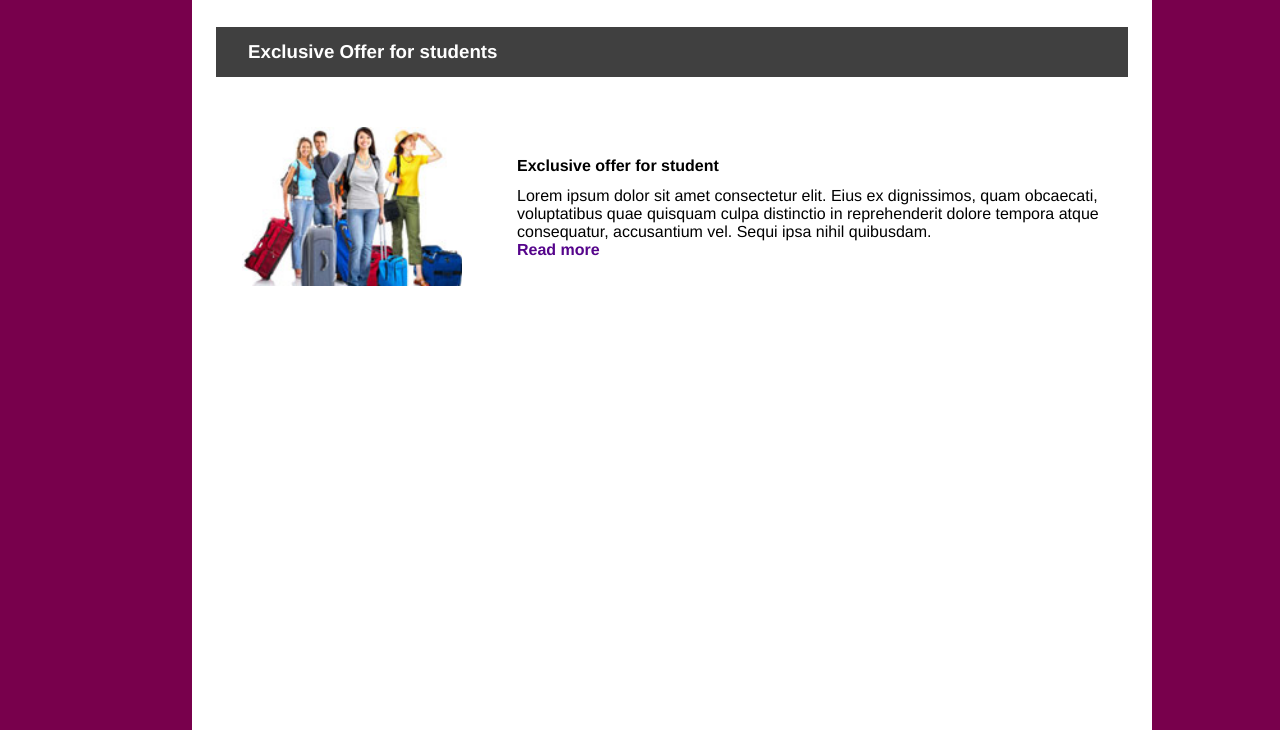
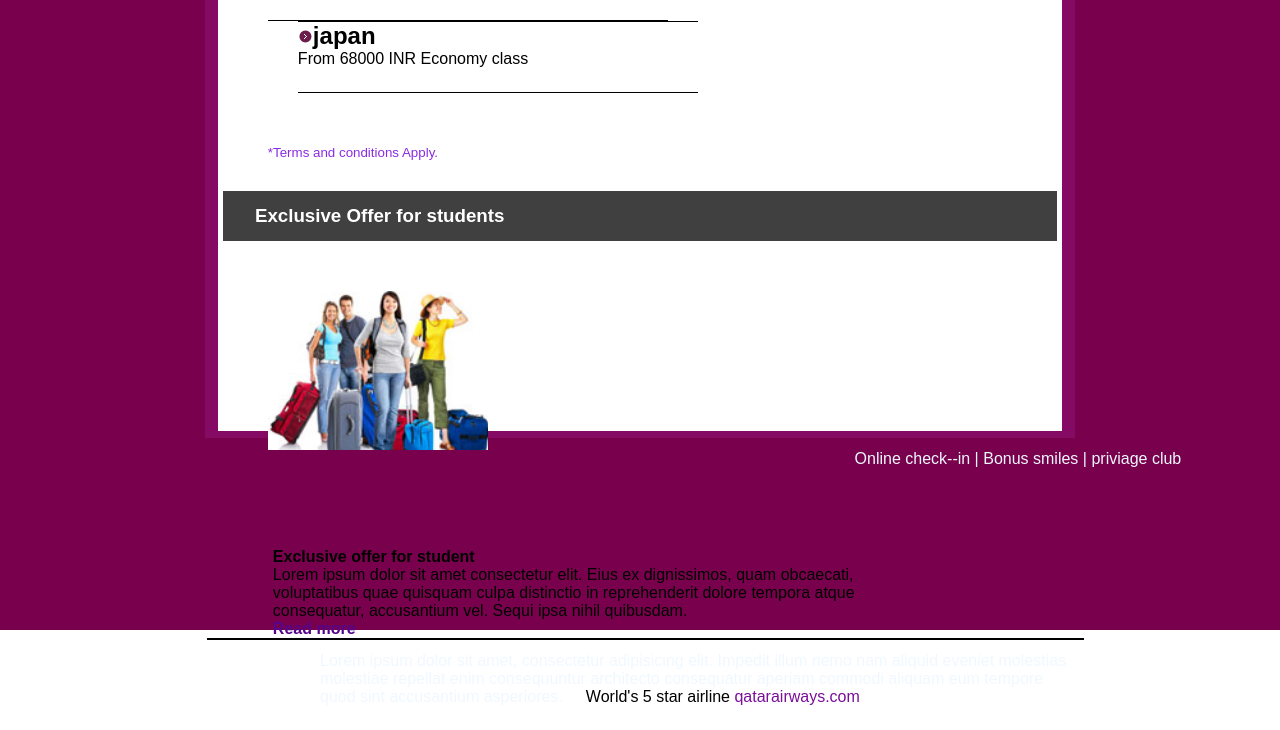
Before and after one commit to mathewskuruvila/learn---qatar-web, a plain HTML site: page index.html in a window 1280 px wide. Shown: the part 1290-2020 px from the top of the page. After the commit the page ends 1996 px from the top, so only its background shows below. Drawn offline with Linux system fonts and the light colour scheme.

Commit message:
heelllss

```diff
--- a/index.html
+++ b/index.html
@@ -101,12 +101,29 @@
               <img class="img-stu" src="/images/img1.jpg" alt="" />
             </div>
             <div class="student-i">
-                <h4>Exclusive offer for student</h4></div>
-                <p class="student">Lorem ipsum dolor sit amet consectetur  elit. Eius ex dignissimos, quam obcaecati,<br> voluptatibus quae quisquam culpa distinctio in reprehenderit dolore tempora atque <br> consequatur, accusantium vel. Sequi ipsa nihil quibusdam.
-                <br><span id="span1">Read more</span></p>
+              <h4>Exclusive offer for student</h4>
+              <p class="student">
+                Lorem ipsum dolor sit amet consectetur elit. Eius ex
+                dignissimos, quam obcaecati,<br />
+                voluptatibus quae quisquam culpa distinctio in reprehenderit
+                dolore tempora atque <br />
+                consequatur, accusantium vel. Sequi ipsa nihil quibusdam.
+                <br /><span id="span1">Read more</span>
+
+              </p>
+            </div>
+            <hr class="top">
+
+        </div>
+          <div class="footer">
+            <p class="footer-1">World's 5 star airline <span style="color: rgb(122, 15, 154);">qatarairways.com <span></p>
           </div>
         </div>
       </div>
+      <p class="h3">Online check--in   |  Bonus smiles   |   priviage club </p>
+        <hr>
+        <p class="h3">Lorem ipsum dolor sit amet, consectetur adipisicing elit. Impedit illum nemo nam aliquid eveniet molestias <br> molestiae repellat enim consequuntur architecto consequatur aperiam  commodi aliquam eum tempore <br> quod sint accusantium asperiores.
+        </p>
     </div>
   </body>
 </html>
--- a/style.css
+++ b/style.css
@@ -1,18 +1,18 @@
 *{
     padding: 0;
     margin: 0;
-    box-sizing: border-box;
-    font-family: 'Franklin Gothic Medium', 'Arial Narrow', Arial, sans-serif;
+
+    font-family: sans-serif;
 }
 .container{
     width: 100%;
-	height:100%;
+	height: 120rem;
 	background-color: rgb(120, 0, 76);
 	margin: 0 auto;
 }
 .content{
-	width: 70%;
-	height: 200em ;
+	width: 68%;
+	height: 108rem ;
 	background-color: rgb(132, 10, 99);
 	margin: 0 auto;
 }
@@ -20,11 +20,11 @@
 	padding: 10px;
 	color: rgb(189, 189, 189);
 	font-size: 16px;
-    margin-left: 5rem;
+    /* margin-left: 5rem; */
 }
 .inner-content{
-	width: 60rem;
-	height: 90%;
+	width: 97%;
+	height: 1679px;
 	background-color: white;
 	margin: 0 auto;
 }
@@ -78,7 +78,8 @@ hr{
 	height: 15px;
 	background: url("Images/arrow.gif");
 	float: right;
-	margin: 35px 20px 0px 0px;
+	margin: 34px 34px 0px 0px;
+
 }
 .offer h1{
 	float: left;
@@ -88,7 +89,7 @@ hr{
 .offer p{
 	color: black;
 	float: left;
-	padding-left: 15rem;
+	padding-left: 12rem;
     padding-top: 2rem;
     font-weight: 100;
 }
@@ -147,6 +148,7 @@ hr{
 	float: left;
 	margin-left: 50px;
     margin-top: 50px;
+	margin-bottom: 18px;
 
 }
 
@@ -158,11 +160,36 @@ hr{
 }
 .student{
 	float: left;
-	margin-top:12px;
-	margin-left:55px;
+	/* margin-top:12px;
+	margin-left:55px; */
 
 }
 #span1{
 	color: rgb(85, 4, 139);
 	font-weight: bolder;
 }
+.icona{
+	width: 15px;
+	height: 15px;
+	background: url("Images/arrow.gif");
+	float: left;
+    margin-top: 7px;
+}
+.footer{
+	margin-top: 3rem;
+	margin-left: 23rem;
+}
+.footer-b{
+	padding-left: 20rem;
+}
+.h3{
+	margin-left: 20rem;
+	color: aliceblue;
+	font-size: medium;
+	margin-bottom: 12px;
+	margin-top: 12px;
+	font-weight: lighter;
+}
+.terms{
+	color: blueviolet;
+}
```
